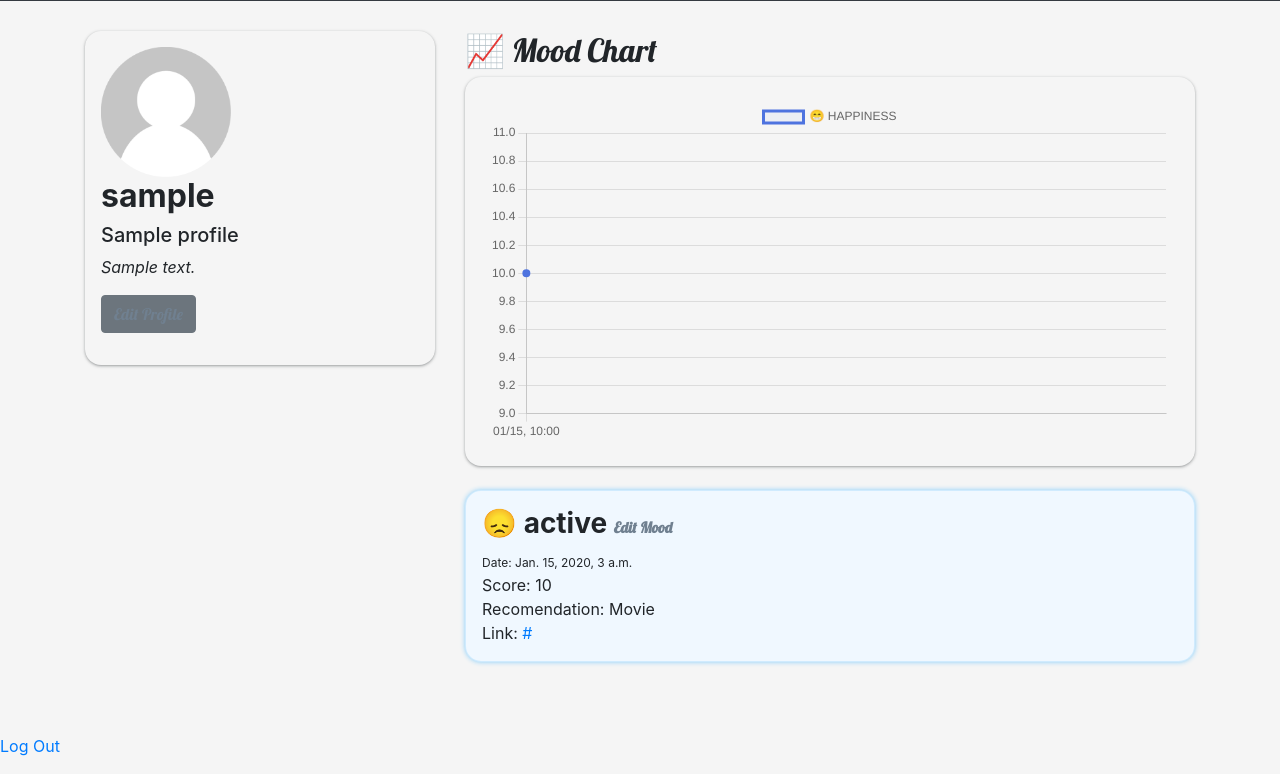
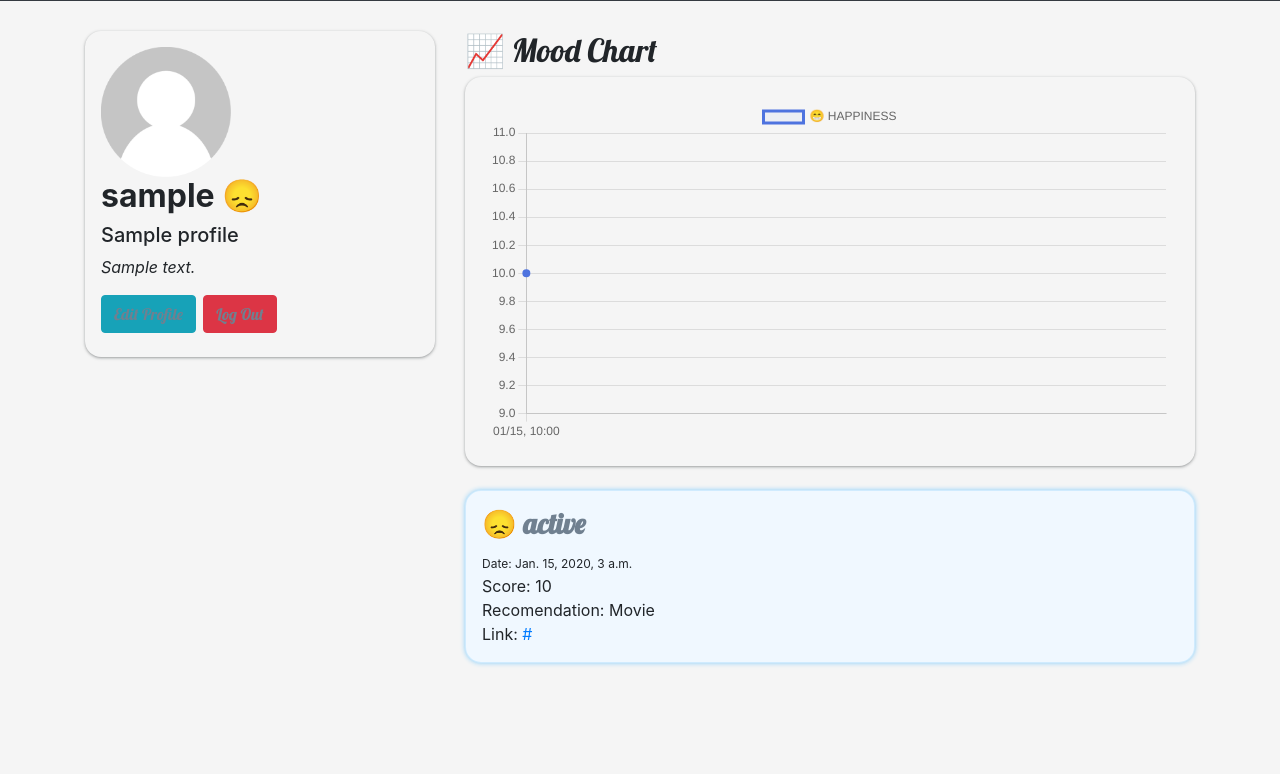
Before and after one commit to CMPUT401F21-Hackathon/Mood-Journal, a Django app: page / in a window 1280 px wide. Shown: the part 463-1237 px from the top of the page. After the commit the page ends 1129 px from the top, so only its background shows below. Run offline with Django 3.2, Linux system fonts and the light colour scheme; a user stored in the database is signed in; tables that the repository leaves empty hold one stand-in row (values such as "Sample post"); some libraries are stand-ins or nearby versions.

Commit message:
Update profile area

```diff
--- a/hackathon/mood_journal/static/css/base.css
+++ b/hackathon/mood_journal/static/css/base.css
@@ -76,3 +76,7 @@ h3 a:link {
 .chart-area {
   padding: 24px;
 }
+
+.action-button {
+  display: inline;
+}
--- a/hackathon/mood_journal/templates/mood_journal/home.html
+++ b/hackathon/mood_journal/templates/mood_journal/home.html
@@ -17,7 +17,7 @@
   </div>
 
   <nav class="navbar navbar-expand-sm bg-dark navbar-dark ">
-    <a class="navbar-brand" href="#"></a>
+    <a class="navbar-brand" href="{% url 'mood_journal:mood_new' %}"></a>
     <button class="navbar-toggler" type="button" data-toggle="collapse" data-target="#collapsibleNavbar">
       <span class="navbar-toggler-icon"></span>
     </button>
@@ -37,10 +37,17 @@
           <div class="profile-picture">
             <img src="{% static 'img/generic_profile_picture.png' %}" alt="Profile Picture" width="130" height="130"/>
           </div>
-          <h2><b>{{user.username}}</b></h2>
+          {% if mood_latest.score >= 50 %}
+          <h2><b>{{user.username}} 😁</b></h2>
+          {% else %}
+          <h2><b>{{user.username}} 😞</b></h2>
+          {% endif %}
           <h5>{{user.profile.name}}</h5>
           <p><i>{{user.profile.bio}}</i></p>
-          <h3><p><a href="{% url 'mood_journal:edit_profile' %}" class="btn btn-secondary">Edit Profile</a></p></h3>
+          <div class="action-button">
+            <h3><a href="{% url 'mood_journal:edit_profile' %}" class="btn btn-info">Edit Profile</a>
+            <a href="{% url 'logout' %}" class="btn btn-danger">Log Out</a></h3>
+          </div>
         </div>
 
         <div class="vibes div-title">
@@ -66,15 +73,15 @@
 
 
         {% for mood in moods %}
-        {% if mood.score > 50 %}
-        <div class="mood-box div-tile mood-box-happy">
-          <!-- <h3><strong><a href="/mood/{{mood.id}}/">😁  {{mood.status}}</a></strong></h3> -->
-          <h3><strong>😁 {{mood.status}}   <a href="/mood/{{mood.id}}/" style="font-size: 15px;"> Edit Mood</a></strong></h3>
+        {% if mood.score >= 50 %}
+        <div class="mood-box div-tile mood-box-happy" onclick="location.href='/mood/{{mood.id}}/';" style="cursor: pointer;">
+          <h3><strong><a href="/mood/{{mood.id}}/">😁  {{mood.status}}</a></strong></h3>
+          <!-- <h3><strong>😁 {{mood.status}}   <a href="/mood/{{mood.id}}/" style="font-size: 15px;"> Edit Mood</a></strong></h3> -->
 
         {% else %}
-        <div class="mood-box div-tile mood-box-sad">
-          <h3><strong>😞 {{mood.status}}   <a href="/mood/{{mood.id}}/" style="font-size: 15px;"> Edit Mood</a></strong></h3>
-          <!-- <h3><strong><a href="/mood/{{mood.id}}/">😞  {{mood.status}}</a></strong></h3> -->
+        <div class="mood-box div-tile mood-box-sad" onclick="location.href='/mood/{{mood.id}}/';" style="cursor: pointer;">
+          <!-- <h3><strong>😞 {{mood.status}}   <a href="/mood/{{mood.id}}/" style="font-size: 15px;"> Edit Mood</a></strong></h3> -->
+          <h3><strong><a href="/mood/{{mood.id}}/">😞  {{mood.status}}</a></strong></h3>
         {% endif %}
           <small>Date: {{mood.timestamp}}</small>
           <p>Score: {{mood.score}}</p>
@@ -126,7 +133,7 @@
 
   <br></br>
 
-  <p><a href="{% url 'logout' %}">Log Out</a></p>
+  <!-- <p><a href="{% url 'logout' %}">Log Out</a></p> -->
 {% else %}
   <p>You are not logged in</p>
   <a href="{% url 'login' %}">Log In</a>
--- a/hackathon/mood_journal/views.py
+++ b/hackathon/mood_journal/views.py
@@ -16,6 +16,7 @@ def home(request):
     current_profile = request.user.profile
     moods = Mood.objects.filter(user=current_profile).order_by('-timestamp')
     moods_r = Mood.objects.filter(user=current_profile).order_by('timestamp')
+    mood_latest = moods[0]
     labels = []
     data = []
     for mood in moods_r:
@@ -25,6 +26,7 @@ def home(request):
         'moods': moods,
         'labels': labels,
         'data': data,
+        'mood_latest': mood_latest,
     }
     return render(request, 'mood_journal/home.html', context)
 
```
